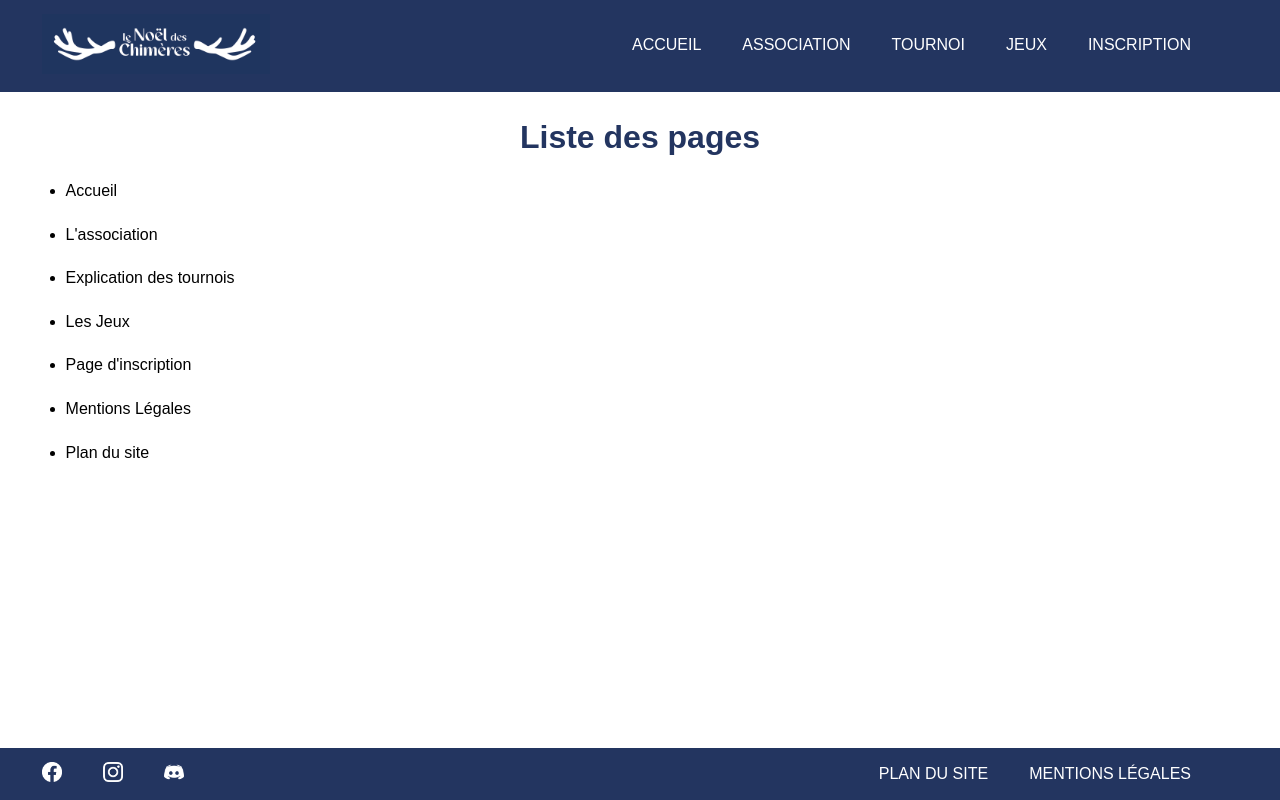
After one commit to chefProjet-Sae301/webweek, a PHP site: page /public/php/plan-du-site.php in a window 1280 px wide. The commit adds this page. Run offline with PHP 8.4, Linux system fonts and the light colour scheme.

Commit message:
plan du site et mise à jour du header footer

```diff
--- a/site/public/css/styles.css
+++ b/site/public/css/styles.css
@@ -24,6 +24,12 @@ h1 {
 /*******************************/
 /*       HEADER & FOOTER       */
 /*******************************/
+
+#test {
+	position: absolute;
+	bottom: 0;
+	width: 93vw;
+}
 
 header,
 footer {
@@ -199,7 +205,7 @@ section img {
 /* admin */
 #formulaire-administration {
 	background-color: var(--bleu-clair);
-	padding: 7vw 0;
+	padding: 8vw 0;
 }
 
 #formulaire-modifetadd h2 {
@@ -207,9 +213,6 @@ section img {
 	color: var(--bleu-clair);
 	text-align: center;
 }
-
-
-
 
 /* fin admin */
 
@@ -337,3 +340,20 @@ aside{
 	width: 30%;
 	height: 300px;
 }
+
+/********************************/
+/*         PLAN DU SITE         */
+/********************************/
+
+#liste a {
+	text-decoration : none;
+	color: var(--color-text-black);
+}
+
+#liste a:hover {
+	color: var(--bleu-clair);
+}
+
+#liste li {
+	margin: 2vw;
+}
--- a/site/public/php/commun/footer.php
+++ b/site/public/php/commun/footer.php
@@ -4,7 +4,7 @@
 		<a href="https://www.instagram.com/letempsdeschimeres43/"><img src="commun/instagram.png" height="20px" alt="réseau social Instagram de l'association"></a>
 		<a href="https://discord.gg/yQqnfw9A4X"><img src="commun/discord.png" height="20px" alt="réseau social Discord de l'association"></a>
 		<div class="videlarge"></div>
-		<a href="index.php">Plan du site</a>
-		<a href="index.php">Mentions Légales</a>
+		<a href="plan-du-site.php">Plan du site</a>
+		<a href="mentions.php">Mentions Légales</a>
 	</article>
 </footer>
--- a/site/public/php/commun/header.php
+++ b/site/public/php/commun/header.php
@@ -4,11 +4,11 @@
 		<!-- barre de navigation -->
 		<a href="../../index.php"><img src="commun/logo.png" alt="Logo Noël des Chimères" height="60px"></a>
 		<div class="videlarge"></div>
-        <a href="../../index.php">Accueil</a>
-        <a href="../../index.php">Tournoi</a>
+		<a href="../../index.php">Accueil</a>
+        <a href="association.php">Association</a>
+        <a href="tournoi.php">Tournoi</a>
         <a href="jeux.php">Jeux</a>
         <a href="formulaire.php">Inscription</a>
-
 	</nav>
 
 </header>
--- /dev/null
+++ b/site/public/php/plan-du-site.php
@@ -0,0 +1,47 @@
+<?php
+require('../../vendor/autoload.php');
+?>
+
+<!DOCTYPE html>
+<html lang="fr">
+
+<head>
+	<meta charset="UTF-8">
+	<meta name="viewport" content="width=device-width, initial-scale=1.0">
+
+	<link type="text/css" media="all" rel="stylesheet" href="../css/styles.css">
+
+	<title>Les jeux</title>
+</head>
+
+<body>
+	<?php
+	include("commun/header.php")
+	?>
+
+    <section id="liste">
+        <h1>Liste des pages</h1>
+        <ul>
+            <li><a href="../../index.php">Accueil</a></li>
+            <li><a href="association.php">L'association</a></li>
+            <li><a href="tournoi.php">Explication des tournois</a></li>
+            <li><a href="jeux.php">Les Jeux</a></li>
+            <li><a href="formulaire.php">Page d'inscription</a></li>
+            <li><a href="mentions.php">Mentions Légales</a></li>
+            <li><a href="#">Plan du site</a></li>
+        </ul>
+    </section>
+
+    <footer id="test">
+        <article>
+            <a href="https://www.facebook.com/LeTempsDesChimeres/"><img src="commun/facebook.png" height="20px" alt="réseau social Facebook de l'association"></a>
+            <a href="https://www.instagram.com/letempsdeschimeres43/"><img src="commun/instagram.png" height="20px" alt="réseau social Instagram de l'association"></a>
+            <a href="https://discord.gg/yQqnfw9A4X"><img src="commun/discord.png" height="20px" alt="réseau social Discord de l'association"></a>
+            <div class="videlarge"></div>
+            <a href="plan-du-site.php">Plan du site</a>
+            <a href="mentions.php">Mentions Légales</a>
+        </article>
+    </footer>
+</body>
+
+</html>
```
Also changed, not shown: site/public/php/administration/popup-modif.php (added, +40 -0 lines), site/public/php/mentions.php (added).
